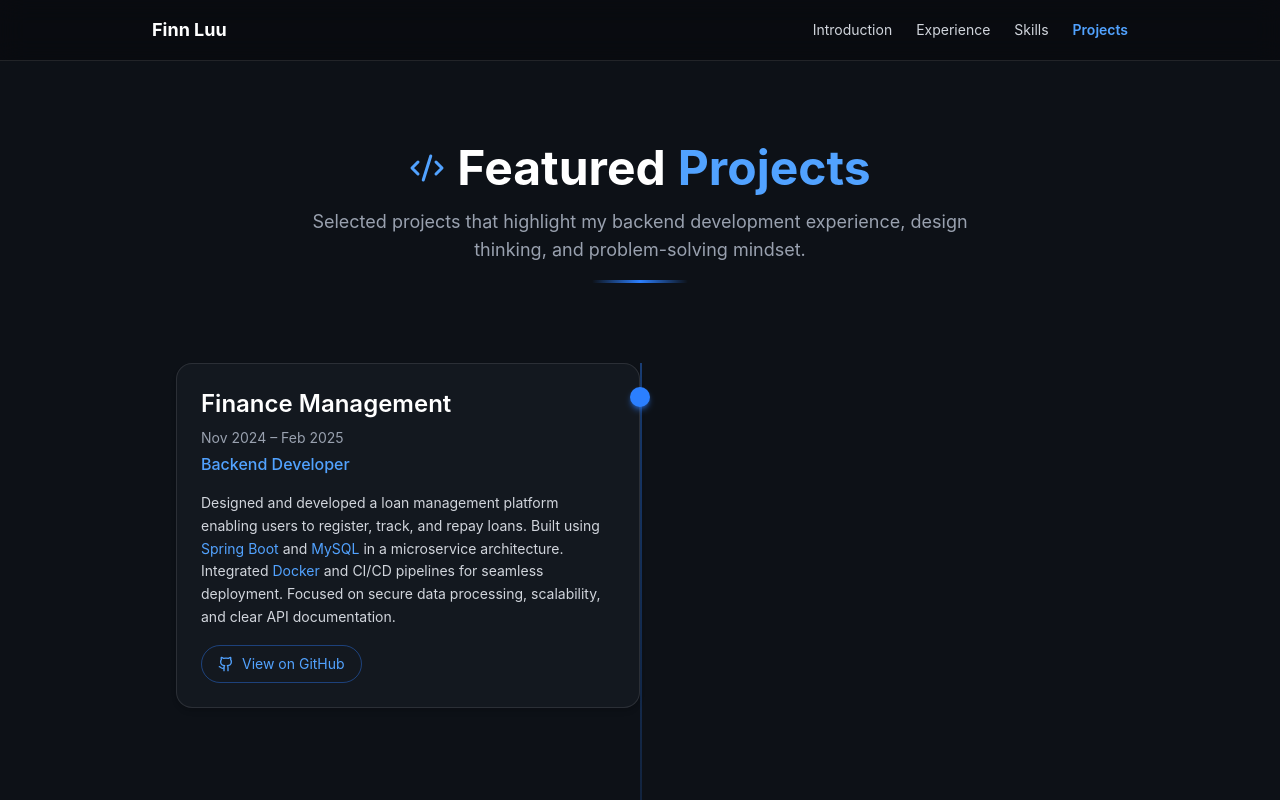
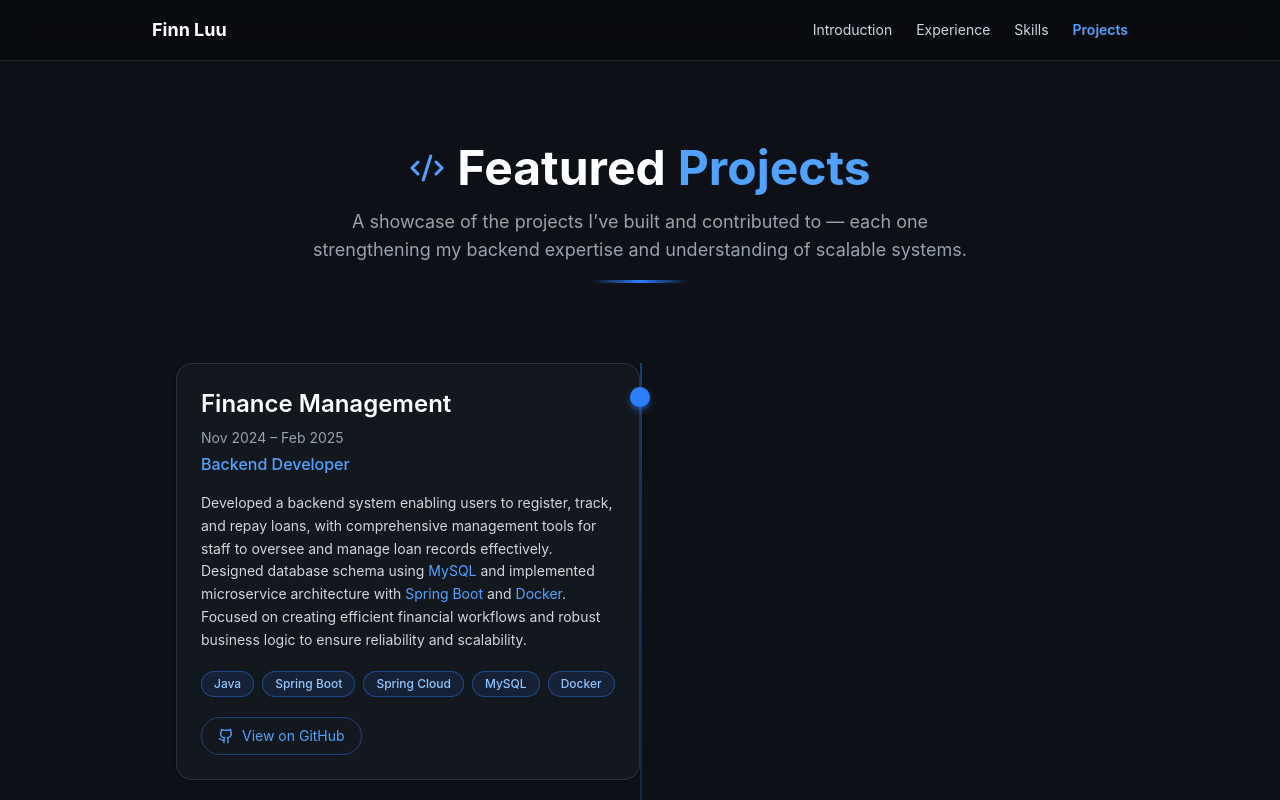
Before and after one commit to chaowei216/Portfolio, a Next.js app: page /projects in a window 1280 px wide. Shown: the top 800 px of the page. Built offline with nearby package versions, Linux system fonts and the light colour scheme.

Commit message:
projects section - add tech stack

```diff
--- a/src/app/projects/page.tsx
+++ b/src/app/projects/page.tsx
@@ -15,24 +15,24 @@ export default function ProjectsPage() {
       time: 'Nov 2024 – Feb 2025',
       role: 'Backend Developer',
       description: `
-        Designed and developed a loan management platform enabling users to register, track, and repay loans.
-        Built using <span class="text-blue-400">Spring Boot</span> and <span class="text-blue-400">MySQL</span> in a microservice architecture.
-        Integrated <span class="text-blue-400">Docker</span> and CI/CD pipelines for seamless deployment.
-        Focused on secure data processing, scalability, and clear API documentation.
+        Developed a backend system enabling users to register, track, and repay loans, with comprehensive management tools for staff to oversee and manage loan records effectively.
+        Designed database schema using <span class="text-blue-400">MySQL</span> and implemented microservice architecture with <span class="text-blue-400">Spring Boot</span> and <span class="text-blue-400">Docker</span>.
+        Focused on creating efficient financial workflows and robust business logic to ensure reliability and scalability.
       `,
-      github: 'https://github.com/chaowei216/FinanceManagement_BE',
+      github: 'https://github.com/chaowei216/finance-management',
+      techs: ['Java', 'Spring Boot', 'Spring Cloud', 'MySQL', 'Docker'],
     },
     {
       name: 'Trendify',
       time: 'Oct 2024 – Nov 2024',
       role: 'Backend Developer',
       description: `
-        Created a complete <span class="text-blue-400">e-commerce</span> platform for T-shirt sales using
-        <span class="text-blue-400">Spring Boot</span>, <span class="text-blue-400">ReactJS</span>, and <span class="text-blue-400">MySQL</span>.
-        Implemented authentication, product and order management APIs, and integrated a secure payment gateway.
-        Ensured fast response times and stable data flow between backend and frontend.
+        Developed a full-featured <span class="text-blue-400">e-commerce</span> platform for T-shirt sales with robust backend APIs and secure authentication.
+        Implemented product management, user authentication, and integrated payment gateway solutions using <span class="text-blue-400">Spring Boot</span> and <span class="text-blue-400">ReactJS</span>.
+        Created efficient database schema and core business logic for order processing and inventory management.
       `,
-      github: 'https://github.com/chaowei216/Trendify',
+      github: 'https://github.com/chaowei216/trendify',
+      techs: ['Java', 'Spring Boot', 'React', 'MySQL', 'Docker'],
     },
   ]
 
@@ -51,8 +51,8 @@ export default function ProjectsPage() {
           Featured <span className="text-blue-400">Projects</span>
         </h1>
         <p className="text-gray-400 max-w-2xl mx-auto text-lg">
-          Selected projects that highlight my backend development experience, design thinking, and
-          problem-solving mindset.
+          A showcase of the projects I’ve built and contributed to — each one strengthening my
+          backend expertise and understanding of scalable systems.
         </p>
         <div className="mx-auto mt-3 w-24 h-[3px] bg-gradient-to-r from-transparent via-blue-500 to-transparent rounded-full"></div>
       </motion.section>
@@ -90,11 +90,23 @@ export default function ProjectsPage() {
                   <p className="text-sm text-gray-400 mb-1">{proj.time}</p>
                   <p className="text-blue-400 font-medium mb-4">{proj.role}</p>
                   <p
-                    className="text-gray-300 text-sm leading-relaxed mb-4"
+                    className="text-gray-300 text-sm leading-relaxed mb-5"
                     dangerouslySetInnerHTML={{ __html: proj.description }}
                   ></p>
 
-                  {/* GitHub link */}
+                  {/* 🔹 Tech Stack Badges */}
+                  <div className="flex flex-wrap gap-2 mb-5">
+                    {proj.techs.map((tech, i) => (
+                      <span
+                        key={i}
+                        className="text-xs px-3 py-1 rounded-full border border-blue-500/40 text-blue-300 bg-blue-500/10 font-medium"
+                      >
+                        {tech}
+                      </span>
+                    ))}
+                  </div>
+
+                  {/* 🔗 GitHub link */}
                   <a
                     href={proj.github}
                     target="_blank"
```
